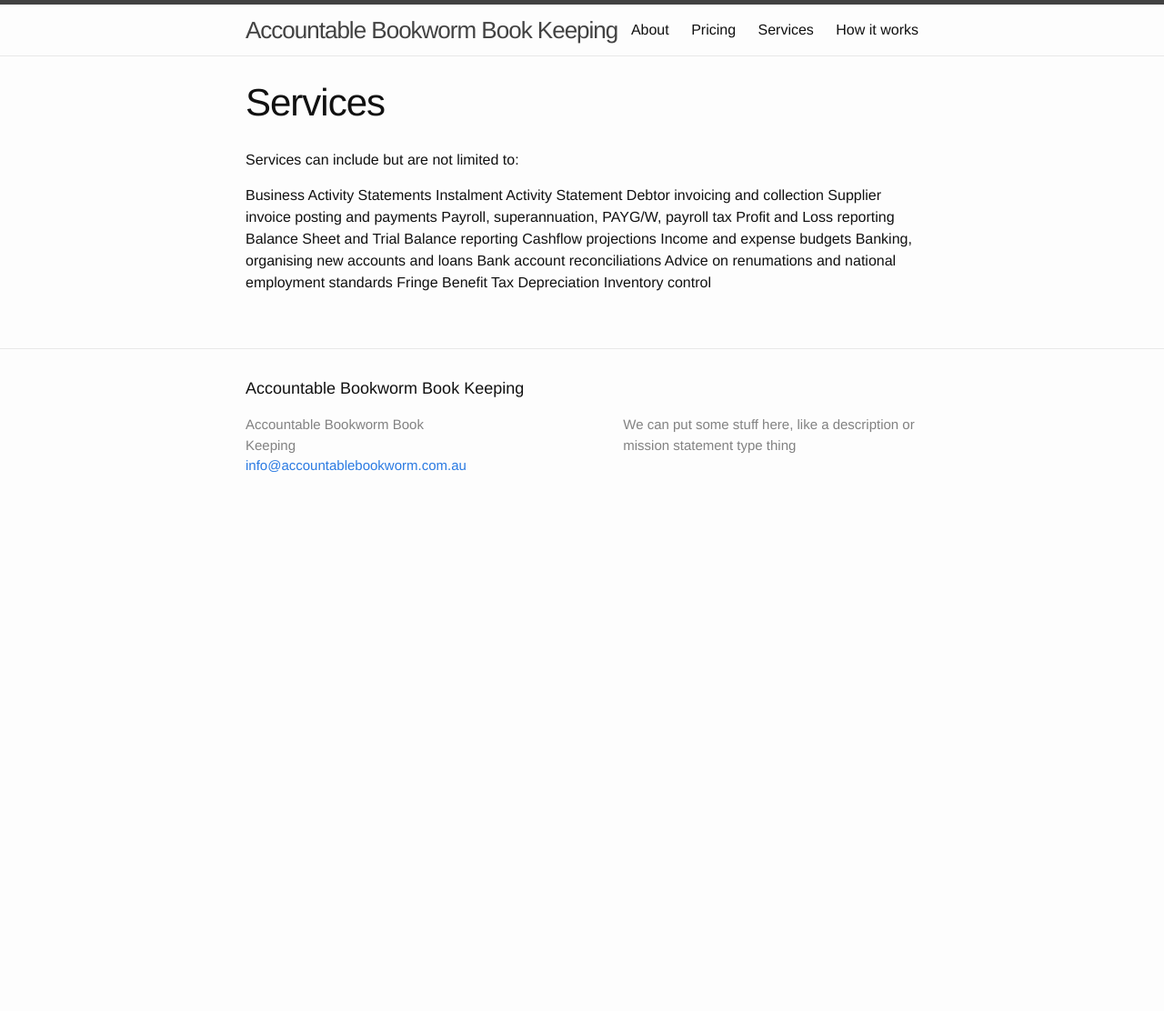
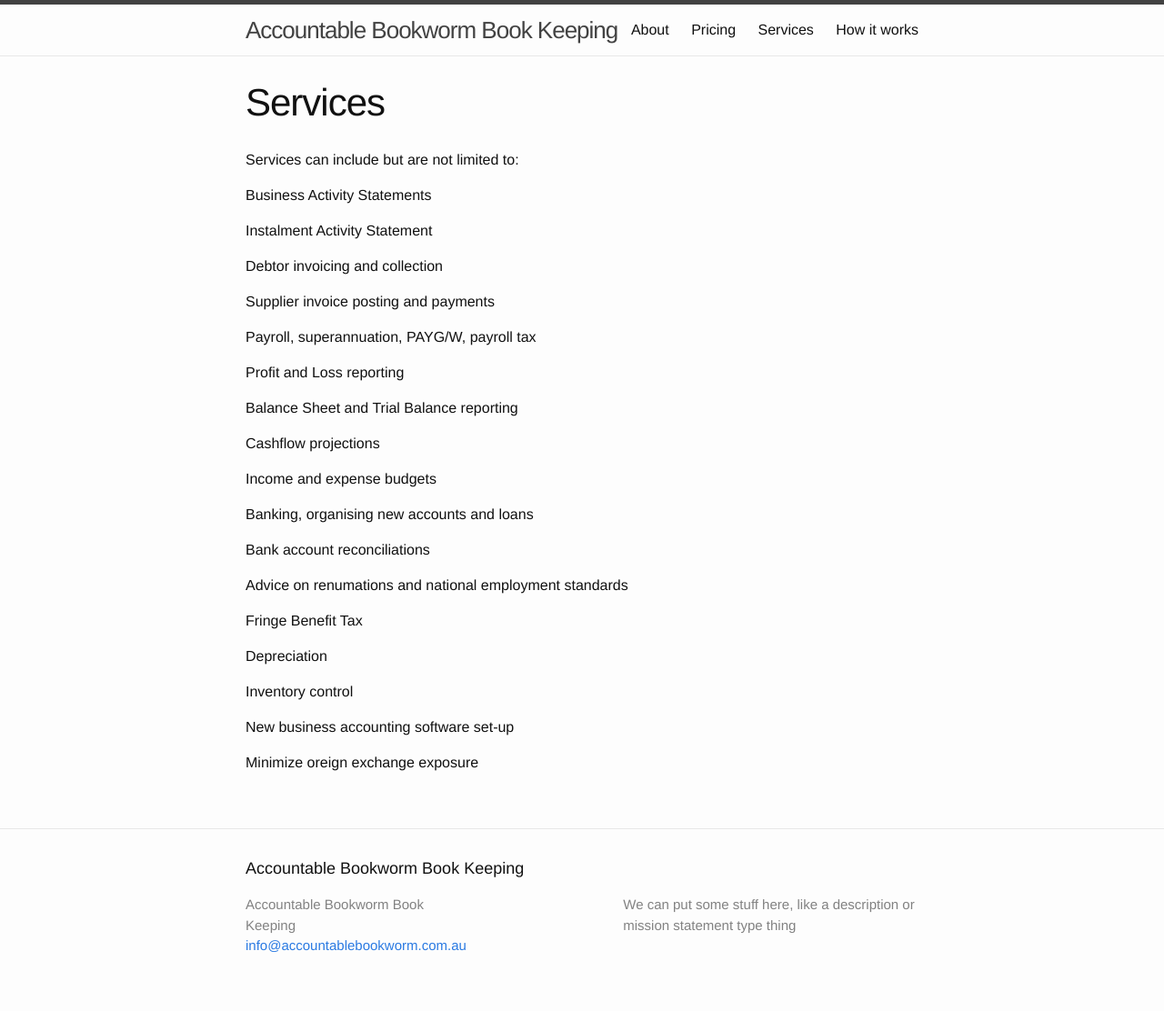
Before and after one commit to aivins/bookwormsite, a Jekyll site: the page built from services.md, in a window 1280 px wide. Shown: the whole page at 91% size. Built offline with Jekyll 4.4.1, drawn with Linux system fonts in a browser that asks for light colours; before the commit the page ends 900 px from its top, so only the background shows below that.

Commit message:
Update from Forestry.io - services.md

```diff
--- a/services.md
+++ b/services.md
@@ -1,22 +1,40 @@
 ---
 title: Services
-date: '2016-07-05 04:51:00'
+date: '2016-07-05 00:00:00'
 layout: page
 ---
 Services can include but are not limited to:
 
 Business Activity Statements
+
 Instalment Activity Statement
+
 Debtor invoicing and collection
+
 Supplier invoice posting and payments
+
 Payroll, superannuation, PAYG/W, payroll tax
+
 Profit and Loss reporting
+
 Balance Sheet and Trial Balance reporting
+
 Cashflow projections
+
 Income and expense budgets
+
 Banking, organising new accounts and loans
+
 Bank account reconciliations
+
 Advice on renumations and national employment standards
+
 Fringe Benefit Tax
+
 Depreciation
+
 Inventory control
+
+New business accounting software set-up
+
+Minimize oreign exchange exposure
```
